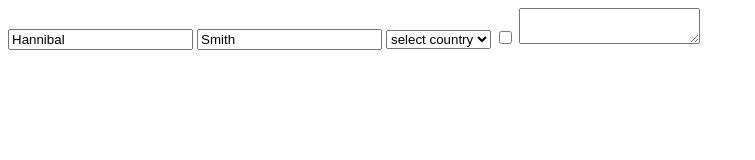
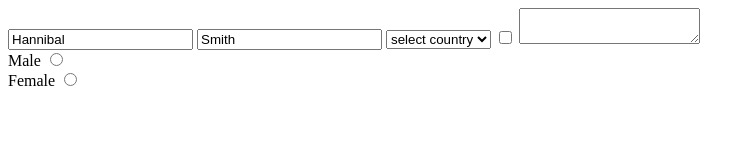
Before and after one commit to hebrerillo/form-storage, a website built with webpack: page templates/index.html in a window 1280 px wide. Shown: the whole page, without its empty margins (0-755 px from the left). Built offline with nearby package versions, Linux system fonts and the light colour scheme.

Commit message:
Adding radio buttons to the template

```diff
--- a/templates/index.html
+++ b/templates/index.html
@@ -22,6 +22,10 @@
       </select>
       <input type="checkbox" name="Agree on terms" />
       <textarea name="reasons"></textarea>
+      <div>
+          <div><span>Male <input type="radio" name="gender" value="male" /></span></div>
+          <div><span>Female <input type="radio" name="gender" value="female" /></span></div>
+      </div>
     </form>
   </body>
 </html>
```
